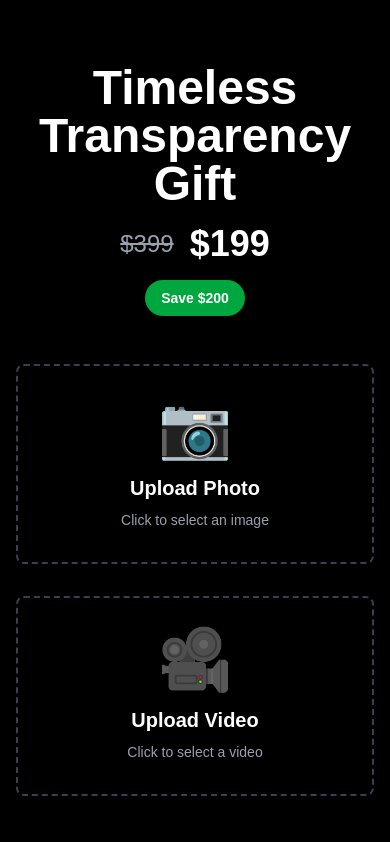
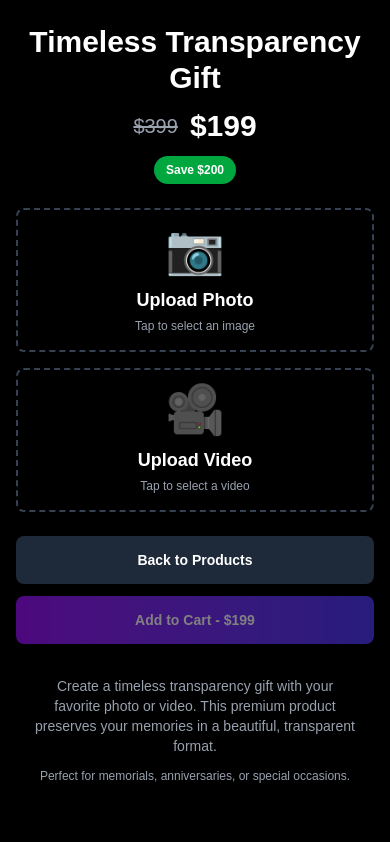
Before and after one commit to dashqrcodes/DASH, a Next.js app: page /gift in a window 390 px wide. Shown: the top 842 px of the page. Built offline with nearby package versions, Linux system fonts and the light colour scheme.

Commit message:
feat: remove draft requirement, make gift page work without database

```diff
--- a/app/gift/page.tsx
+++ b/app/gift/page.tsx
@@ -6,65 +6,192 @@ import Image from 'next/image';
 
 export default function GiftPage() {
   const router = useRouter();
-  const [photo, setPhoto] = useState<string | null>(null);
-  const [video, setVideo] = useState<string | null>(null);
+  const [photoFile, setPhotoFile] = useState<File | null>(null);
+  const [videoFile, setVideoFile] = useState<File | null>(null);
   const [photoPreview, setPhotoPreview] = useState<string | null>(null);
   const [videoPreview, setVideoPreview] = useState<string | null>(null);
+  const [photoUrl, setPhotoUrl] = useState<string | null>(null);
+  const [videoUrl, setVideoUrl] = useState<string | null>(null);
+  const [qrPreview, setQrPreview] = useState<string | null>(null);
+  const [finalPreview, setFinalPreview] = useState<string | null>(null);
+  const [loading, setLoading] = useState({
+    photo: false,
+    video: false,
+    qr: false,
+    preview: false,
+  });
+  const [error, setError] = useState<string | null>(null);
 
-  const handlePhotoUpload = (e: React.ChangeEvent<HTMLInputElement>) => {
+  const handlePhotoUpload = async (e: React.ChangeEvent<HTMLInputElement>) => {
     const file = e.target.files?.[0];
-    if (file) {
+    if (!file) return;
+
+    setPhotoFile(file);
+    setError(null);
+
+    // Local preview
     const reader = new FileReader();
     reader.onload = (e) => {
       const result = e.target?.result as string;
-        setPhoto(result);
       setPhotoPreview(result);
+      setPhotoUrl(result); // Use local URL for now
     };
     reader.readAsDataURL(file);
+
+    // Generate QR code after photo upload (with or without video)
+    if (photoPreview || file) {
+      const photoDataUrl = photoPreview || await new Promise<string>((resolve) => {
+        const r = new FileReader();
+        r.onload = (e) => resolve(e.target?.result as string);
+        r.readAsDataURL(file);
+      });
+      generateQRCode(photoDataUrl, videoUrl || '');
     }
   };
 
-  const handleVideoUpload = (e: React.ChangeEvent<HTMLInputElement>) => {
+  const handleVideoUpload = async (e: React.ChangeEvent<HTMLInputElement>) => {
     const file = e.target.files?.[0];
-    if (file) {
+    if (!file) return;
+
+    setVideoFile(file);
+    setError(null);
+
+    // Local preview
     const reader = new FileReader();
     reader.onload = (e) => {
       const result = e.target?.result as string;
-        setVideo(result);
       setVideoPreview(result);
+      setVideoUrl(result); // Use local URL for now
     };
     reader.readAsDataURL(file);
+
+    // Generate QR code after video upload
+    if (photoUrl) {
+      generateQRCode(photoUrl, videoUrl || '');
+    }
+  };
+
+  const generateQRCode = async (photoUrl: string, videoUrl: string) => {
+    if (!photoFile) return;
+
+    setLoading((prev) => ({ ...prev, qr: true }));
+    setError(null);
+
+    try {
+      // Create custom URL for QR code (link to a demo page or user's content)
+      const customUrl = videoUrl || photoUrl || `${window.location.origin}/gift`;
+
+      const formData = new FormData();
+      formData.append('url', customUrl);
+      formData.append('photo', photoFile);
+      formData.append('photoUrl', photoUrl);
+
+      const response = await fetch('/api/generate-qr-with-colors', {
+        method: 'POST',
+        body: formData,
+      });
+
+      if (!response.ok) {
+        const errorData = await response.json();
+        throw new Error(errorData.message || 'QR generation failed');
+      }
+
+      const data = await response.json();
+      setQrPreview(data.qrCodeOnly);
+      setFinalPreview(data.qrCode); // Full 6"x6" template with photo + QR
+    } catch (err: any) {
+      setError(err.message || 'Failed to generate QR code');
+    } finally {
+      setLoading((prev) => ({ ...prev, qr: false }));
+    }
+  };
+
+  const handleGeneratePreview = () => {
+    if (photoUrl && videoUrl) {
+      generateQRCode(photoUrl, videoUrl);
+    } else if (photoUrl) {
+      // Generate QR even without video (will link to photo page)
+      generateQRCode(photoUrl, '');
+    }
+  };
+
+  const handleCheckout = async () => {
+    if (!finalPreview) return;
+
+    setLoading((prev) => ({ ...prev, preview: true }));
+    setError(null);
+
+    try {
+      const response = await fetch('/api/checkout/create-session', {
+        method: 'POST',
+        headers: { 'Content-Type': 'application/json' },
+        body: JSON.stringify({
+          slug: `temp-${Date.now()}`,
+          productType: 'acrylic',
+          amount: 199,
+        }),
+      });
+
+      if (!response.ok) {
+        const errorData = await response.json();
+        throw new Error(errorData.error || 'Failed to create checkout session');
+      }
+
+      const data = await response.json();
+
+      // Redirect to Stripe Checkout
+      if (data.url) {
+        window.location.href = data.url;
+      } else {
+        throw new Error('No checkout URL received');
+      }
+    } catch (err: any) {
+      setError(err.message || 'Failed to start checkout');
+      setLoading((prev) => ({ ...prev, preview: false }));
     }
   };
 
   return (
     <div className="min-h-screen bg-black text-white">
-      <div className="container mx-auto px-4 py-16 max-w-4xl">
+      <div className="container mx-auto px-4 py-6 sm:py-8 md:py-12 lg:py-16 max-w-4xl">
         {/* Header */}
-        <div className="text-center mb-12">
-          <h1 className="text-5xl font-bold mb-4">Timeless Transparency Gift</h1>
-          <div className="flex items-center justify-center gap-4 text-2xl mb-4">
+        <div className="text-center mb-6 sm:mb-8 md:mb-12">
+          <h1 className="text-3xl sm:text-4xl md:text-5xl font-bold mb-3 sm:mb-4">Timeless Transparency Gift</h1>
+          <div className="flex items-center justify-center gap-3 sm:gap-4 text-xl sm:text-2xl mb-3 sm:mb-4">
             <span className="text-gray-400 line-through">$399</span>
-            <span className="text-4xl font-bold">$199</span>
+            <span className="text-3xl sm:text-4xl font-bold">$199</span>
           </div>
-          <div className="inline-block bg-green-600 text-white px-4 py-2 rounded-full text-sm font-semibold">
+          <div className="inline-block bg-green-600 text-white px-3 py-1.5 sm:px-4 sm:py-2 rounded-full text-xs sm:text-sm font-semibold">
             Save $200
           </div>
         </div>
 
+        {/* Error Message */}
+        {error && (
+          <div className="mb-4 sm:mb-6 p-3 sm:p-4 bg-red-900/50 border border-red-500 rounded-lg text-sm sm:text-base text-red-200">
+            {error}
+          </div>
+        )}
+
         {/* Upload Section */}
-        <div className="grid grid-cols-1 md:grid-cols-2 gap-8 mb-12">
+        <div className="grid grid-cols-1 md:grid-cols-2 gap-4 sm:gap-6 md:gap-8 mb-6 sm:mb-8 md:mb-12">
           {/* Photo Upload */}
-          <div className="border-2 border-dashed border-gray-700 rounded-lg p-8 text-center hover:border-gray-500 transition-colors">
+          <div className="border-2 border-dashed border-gray-700 rounded-lg p-4 sm:p-6 md:p-8 text-center active:border-gray-500 md:hover:border-gray-500 transition-colors touch-manipulation">
             <label className="cursor-pointer block">
               <input
                 type="file"
                 accept="image/*"
                 onChange={handlePhotoUpload}
                 className="hidden"
+                disabled={loading.photo}
               />
               <div className="space-y-4">
-                {photoPreview ? (
+                {loading.photo ? (
+                  <div className="flex flex-col items-center justify-center py-6 sm:py-8">
+                    <div className="animate-spin rounded-full h-10 w-10 sm:h-12 sm:w-12 border-b-2 border-white mb-3 sm:mb-4"></div>
+                    <div className="text-xs sm:text-sm text-gray-400">Uploading photo...</div>
+                  </div>
+                ) : photoPreview ? (
                   <div className="relative w-full aspect-square rounded-lg overflow-hidden">
                     <Image
                       src={photoPreview}
@@ -75,20 +202,23 @@ export default function GiftPage() {
                   </div>
                 ) : (
                   <>
-                    <div className="text-6xl mb-4">📷</div>
-                    <div className="text-xl font-semibold mb-2">Upload Photo</div>
-                    <div className="text-gray-400 text-sm">Click to select an image</div>
+                    <div className="text-5xl sm:text-6xl mb-3 sm:mb-4">📷</div>
+                    <div className="text-lg sm:text-xl font-semibold mb-1 sm:mb-2">Upload Photo</div>
+                    <div className="text-gray-400 text-xs sm:text-sm">Tap to select an image</div>
                   </>
                 )}
               </div>
             </label>
-            {photoPreview && (
+            {photoPreview && !loading.photo && (
               <button
                 onClick={() => {
-                  setPhoto(null);
+                  setPhotoFile(null);
                   setPhotoPreview(null);
+                  setPhotoUrl(null);
+                  setQrPreview(null);
+                  setFinalPreview(null);
                 }}
-                className="mt-4 text-red-400 hover:text-red-300 text-sm"
+                className="mt-3 sm:mt-4 text-red-400 active:text-red-300 md:hover:text-red-300 text-xs sm:text-sm min-h-[44px] px-4 py-2"
               >
                 Remove Photo
               </button>
@@ -96,16 +226,22 @@ export default function GiftPage() {
           </div>
 
           {/* Video Upload */}
-          <div className="border-2 border-dashed border-gray-700 rounded-lg p-8 text-center hover:border-gray-500 transition-colors">
+          <div className="border-2 border-dashed border-gray-700 rounded-lg p-4 sm:p-6 md:p-8 text-center active:border-gray-500 md:hover:border-gray-500 transition-colors touch-manipulation">
             <label className="cursor-pointer block">
               <input
                 type="file"
                 accept="video/*"
                 onChange={handleVideoUpload}
                 className="hidden"
+                disabled={loading.video}
               />
               <div className="space-y-4">
-                {videoPreview ? (
+                {loading.video ? (
+                  <div className="flex flex-col items-center justify-center py-6 sm:py-8">
+                    <div className="animate-spin rounded-full h-10 w-10 sm:h-12 sm:w-12 border-b-2 border-white mb-3 sm:mb-4"></div>
+                    <div className="text-xs sm:text-sm text-gray-400">Uploading video...</div>
+                  </div>
+                ) : videoPreview ? (
                   <div className="relative w-full aspect-video rounded-lg overflow-hidden bg-gray-900">
                     <video
                       src={videoPreview}
@@ -115,20 +251,23 @@ export default function GiftPage() {
                   </div>
                 ) : (
                   <>
-                    <div className="text-6xl mb-4">🎥</div>
-                    <div className="text-xl font-semibold mb-2">Upload Video</div>
-                    <div className="text-gray-400 text-sm">Click to select a video</div>
+                    <div className="text-5xl sm:text-6xl mb-3 sm:mb-4">🎥</div>
+                    <div className="text-lg sm:text-xl font-semibold mb-1 sm:mb-2">Upload Video</div>
+                    <div className="text-gray-400 text-xs sm:text-sm">Tap to select a video</div>
                   </>
                 )}
               </div>
             </label>
-            {videoPreview && (
+            {videoPreview && !loading.video && (
               <button
                 onClick={() => {
-                  setVideo(null);
+                  setVideoFile(null);
                   setVideoPreview(null);
+                  setVideoUrl(null);
+                  setQrPreview(null);
+                  setFinalPreview(null);
                 }}
-                className="mt-4 text-red-400 hover:text-red-300 text-sm"
+                className="mt-3 sm:mt-4 text-red-400 active:text-red-300 md:hover:text-red-300 text-xs sm:text-sm min-h-[44px] px-4 py-2"
               >
                 Remove Video
               </button>
@@ -136,29 +275,79 @@ export default function GiftPage() {
           </div>
         </div>
 
+        {/* Generate Preview Button */}
+        {photoUrl && !finalPreview && (
+          <div className="mb-6 sm:mb-8 text-center">
+            <button
+              onClick={handleGeneratePreview}
+              disabled={loading.qr || !photoUrl}
+              className="w-full sm:w-auto min-h-[48px] px-6 sm:px-8 py-3 sm:py-4 bg-gradient-to-r from-purple-600 to-indigo-600 active:from-purple-700 active:to-indigo-700 md:hover:from-purple-700 md:hover:to-indigo-700 rounded-lg font-semibold text-sm sm:text-base transition-all disabled:opacity-50 disabled:cursor-not-allowed touch-manipulation"
+            >
+              {loading.qr ? (
+                <span className="flex items-center justify-center gap-2">
+                  <span className="animate-spin rounded-full h-4 w-4 sm:h-5 sm:w-5 border-b-2 border-white"></span>
+                  <span className="text-xs sm:text-sm md:text-base">Generating Preview...</span>
+                </span>
+              ) : (
+                'Generate Preview'
+              )}
+            </button>
+          </div>
+        )}
+
+        {/* Preview Section */}
+        {finalPreview && (
+          <div className="mb-6 sm:mb-8 md:mb-12">
+            <h2 className="text-2xl sm:text-3xl font-bold mb-4 sm:mb-6 md:mb-8 text-center">✨ Your Preview</h2>
+            <div className="bg-gradient-to-br from-gray-900 to-gray-800 rounded-xl sm:rounded-2xl p-4 sm:p-6 md:p-8 flex justify-center border border-gray-700 shadow-xl sm:shadow-2xl">
+              <div className="relative w-full max-w-full sm:max-w-md">
+                <div className="bg-white rounded-lg p-2 sm:p-3 md:p-4 shadow-xl">
+                  <Image
+                    src={finalPreview}
+                    alt="Final product preview - 6x6 acrylic with QR code"
+                    width={600}
+                    height={600}
+                    className="w-full h-auto rounded-lg border-2 border-gray-200"
+                    priority
+                  />
+                </div>
+                <div className="mt-4 sm:mt-6 text-center space-y-1 sm:space-y-2">
+                  <div className="text-base sm:text-lg font-semibold text-white">
+                    6"×6" Acrylic Transparency Gift
+                  </div>
+                  <div className="text-xs sm:text-sm text-gray-400 px-2">
+                    QR code positioned at bottom-left • Colors matched to your photo
+                  </div>
+                </div>
+              </div>
+            </div>
+          </div>
+        )}
+
         {/* Action Buttons */}
-        <div className="flex flex-col sm:flex-row gap-4 justify-center">
+        <div className="flex flex-col sm:flex-row gap-3 sm:gap-4 justify-center">
           <button
             onClick={() => router.push('/product-hub')}
-            className="px-8 py-4 bg-gray-800 hover:bg-gray-700 rounded-lg font-semibold transition-colors"
+            className="w-full sm:w-auto min-h-[48px] px-6 sm:px-8 py-3 sm:py-4 bg-gray-800 active:bg-gray-700 md:hover:bg-gray-700 rounded-lg font-semibold text-sm sm:text-base transition-colors touch-manipulation"
           >
             Back to Products
           </button>
           <button
-            disabled={!photo && !video}
-            className="px-8 py-4 bg-gradient-to-r from-purple-600 to-indigo-600 hover:from-purple-700 hover:to-indigo-700 rounded-lg font-semibold transition-all disabled:opacity-50 disabled:cursor-not-allowed"
+            onClick={handleCheckout}
+            disabled={!finalPreview || loading.preview}
+            className="w-full sm:w-auto min-h-[48px] px-6 sm:px-8 py-3 sm:py-4 bg-gradient-to-r from-purple-600 to-indigo-600 active:from-purple-700 active:to-indigo-700 md:hover:from-purple-700 md:hover:to-indigo-700 rounded-lg font-semibold text-sm sm:text-base transition-all disabled:opacity-50 disabled:cursor-not-allowed touch-manipulation"
           >
-            Add to Cart - $199
+            {loading.preview ? 'Processing...' : 'Add to Cart - $199'}
           </button>
         </div>
 
         {/* Product Description */}
-        <div className="mt-16 text-center text-gray-400 max-w-2xl mx-auto">
-          <p className="text-lg mb-4">
+        <div className="mt-8 sm:mt-12 md:mt-16 text-center text-gray-400 max-w-2xl mx-auto px-4">
+          <p className="text-sm sm:text-base md:text-lg mb-3 sm:mb-4">
             Create a timeless transparency gift with your favorite photo or video.
             This premium product preserves your memories in a beautiful, transparent format.
           </p>
-          <p className="text-sm">
+          <p className="text-xs sm:text-sm">
             Perfect for memorials, anniversaries, or special occasions.
           </p>
         </div>
```
Lines whose indentation alone changed are shown as unchanged.
